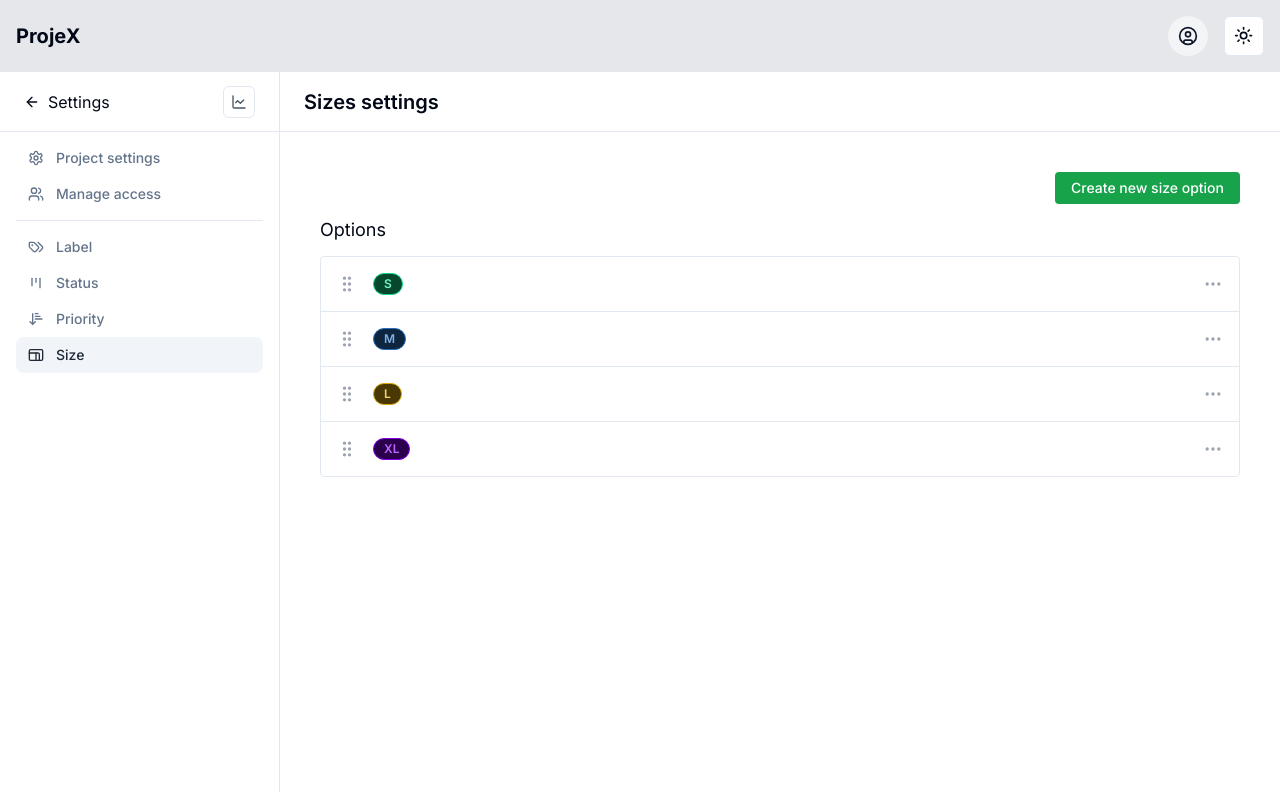
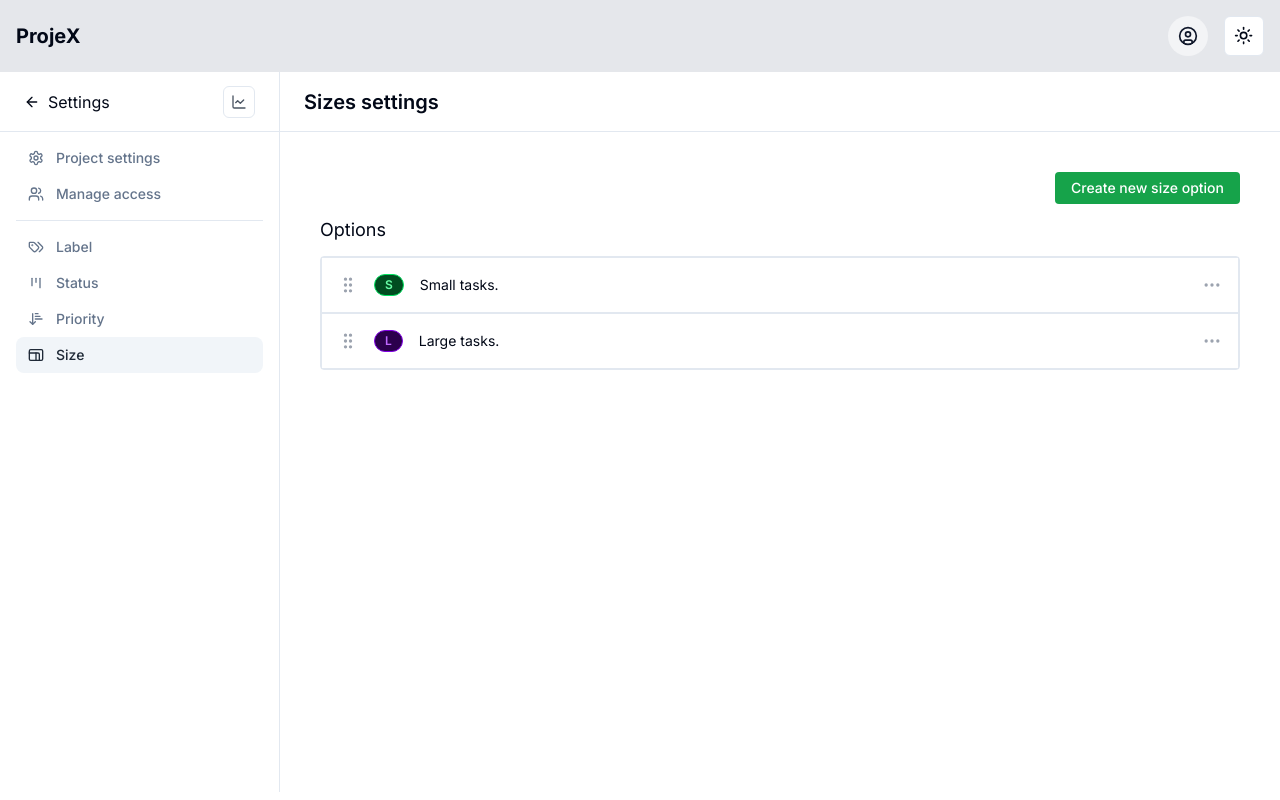
Before and after one commit to mikias-wondim/hive-project-management-nextjs, a Next.js app: page /projects/1/settings/sizes in a window 1280 px wide. Built offline with nearby package versions, Linux system fonts and the light colour scheme.

Commit message:
refactor WIP

```diff
--- a/app/new-project/CreateProjectModal.tsx
+++ b/app/new-project/CreateProjectModal.tsx
@@ -127,7 +127,7 @@ export const CreateProjectModal = ({ projectDetails }: Props) => {
   };
 
   return (
-    <Dialog open={isModalOpen} onOpenChange={(open) => !open && closeModal}>
+    <Dialog open={isModalOpen} onOpenChange={(open) => !open && closeModal()}>
       <DialogTrigger
         onClick={openModal}
         className={cn(
@@ -155,6 +155,7 @@ export const CreateProjectModal = ({ projectDetails }: Props) => {
             field="size"
             dbTableName="sizes"
             items={sizes}
+            setItems={setSizes}
             hiddenDescription
             embeddedCreateOptionEle={
               <CreateCustomFieldOptionModal
@@ -173,6 +174,7 @@ export const CreateProjectModal = ({ projectDetails }: Props) => {
             field="priority"
             dbTableName="priorities"
             items={priorities}
+            setItems={setPriorities}
             hiddenDescription
             embeddedCreateOptionEle={
               <CreateCustomFieldOptionModal
@@ -191,6 +193,7 @@ export const CreateProjectModal = ({ projectDetails }: Props) => {
             field="status"
             dbTableName="statuses"
             items={statuses}
+            setItems={setStatuses}
             hiddenDescription
             embeddedCreateOptionEle={
               <CreateCustomFieldOptionModal
--- /dev/null
+++ b/app/projects/[projectId]/settings/priorities/Priorities.tsx
@@ -0,0 +1,53 @@
+'use client';
+import { primaryBtnStyles } from '@/app/commonStyles';
+import { CreateCustomFieldOptionModal } from '@/components/CreateCustomFieldOptionModal';
+import { CustomFieldOptions } from '@/components/CustomFieldOptions';
+import { Button } from '@/components/ui/button';
+import { cn, compareArrays } from '@/lib/utils';
+import React, { useState } from 'react';
+import { v4 as uid } from 'uuid';
+
+interface Props {
+  items: ICustomFieldData[];
+}
+
+export const Priorities = ({ items }: Props) => {
+  const [priorities, setPriorities] = useState(items);
+
+  const comparisonResults = compareArrays(items, priorities);
+
+  const handleSaveData = () => {
+    console.log('save data', priorities);
+  };
+
+  return (
+    <div>
+      <div className="flex justify-end mb-2">
+        <CreateCustomFieldOptionModal
+          title="Create new priority"
+          triggerLabel="Create new priority option"
+          handleSubmit={(data) =>
+            setPriorities((items) => [...items, { id: uid(), ...data }])
+          }
+        />
+      </div>
+
+      <CustomFieldOptions
+        field="priority"
+        dbTableName="priorities"
+        items={priorities}
+        setItems={setPriorities}
+      />
+
+      <div className="flex justify-end py-4">
+        <Button
+          onClick={handleSaveData}
+          className={cn(primaryBtnStyles)}
+          disabled={!comparisonResults.isChanged}
+        >
+          Save changes
+        </Button>
+      </div>
+    </div>
+  );
+};
--- a/app/projects/[projectId]/settings/priorities/page.tsx
+++ b/app/projects/[projectId]/settings/priorities/page.tsx
@@ -1,43 +1,11 @@
-import { CustomFieldOptions } from '@/components/CustomFieldOptions';
+import { priorities } from '@/mock-data';
 import { SettingsLayout } from '../SettingsLayout';
-import { CreateNewPriority } from './CreateNewPriority';
-
-const items = [
-  {
-    id: 'p-0',
-    label: 'P0',
-    description: '',
-    color: 'hsl(156, 87%, 36%)',
-  },
-  {
-    id: 'p-1',
-    label: 'P1',
-    description: '',
-    color: 'hsl(212, 66%, 50%)',
-  },
-  {
-    id: 'p-2',
-    label: 'P2',
-    description: '',
-    color: 'hsl(45, 90%, 54%)',
-  },
-  {
-    id: 'p-3',
-    label: 'P3',
-    description: '',
-    color: 'hsl(274, 100%, 76%)',
-  },
-];
+import { Priorities } from './Priorities';
 
 const PrioritiesPage = () => {
   return (
     <SettingsLayout title="Priorities settings">
-      <CreateNewPriority />
-      <CustomFieldOptions
-        field="priority"
-        dbTableName="priorities"
-        items={items}
-      />
+      <Priorities items={priorities} />
     </SettingsLayout>
   );
 };
--- /dev/null
+++ b/app/projects/[projectId]/settings/sizes/Options.tsx
@@ -0,0 +1,22 @@
+'use client';
+import { CustomFieldOptions } from '@/components/CustomFieldOptions';
+import React, { useState } from 'react';
+
+interface Props {
+  items: ICustomFieldData[];
+}
+
+export const Options = ({ items }: Props) => {
+  const [sizes, setSizes] = useState(items);
+
+  return (
+    <div>
+      <CustomFieldOptions
+        field="size"
+        dbTableName="sizes"
+        items={sizes}
+        setItems={setSizes}
+      />
+    </div>
+  );
+};
--- a/app/projects/[projectId]/settings/sizes/page.tsx
+++ b/app/projects/[projectId]/settings/sizes/page.tsx
@@ -1,39 +1,14 @@
 import { CustomFieldOptions } from '@/components/CustomFieldOptions';
 import { SettingsLayout } from '../SettingsLayout';
 import { CreateNewSize } from './CreateNewSize';
-
-const sizes = [
-  {
-    id: 'small',
-    label: 'S',
-    description: '',
-    color: 'hsl(156, 87%, 36%)',
-  },
-  {
-    id: 'medium',
-    label: 'M',
-    description: '',
-    color: 'hsl(212, 66%, 50%)',
-  },
-  {
-    id: 'large',
-    label: 'L',
-    description: '',
-    color: 'hsl(45, 90%, 54%)',
-  },
-  {
-    id: 'extra-large',
-    label: 'XL',
-    description: '',
-    color: 'hsl(274, 100%, 76%)',
-  },
-];
+import { Options } from './Options';
+import { sizes } from '@/mock-data';
 
 const SizesPage = () => {
   return (
     <SettingsLayout title="Sizes settings">
       <CreateNewSize />
-      <CustomFieldOptions field="size" dbTableName="sizes" items={sizes} />
+      <Options items={sizes} />
     </SettingsLayout>
   );
 };
--- /dev/null
+++ b/app/projects/[projectId]/settings/statuses/Options.tsx
@@ -0,0 +1,22 @@
+'use client';
+import { CustomFieldOptions } from '@/components/CustomFieldOptions';
+import React, { useState } from 'react';
+
+interface Props {
+  items: ICustomFieldData[];
+}
+
+export const Options = ({ items }: Props) => {
+  const [statuses, setStatuses] = useState(items);
+
+  return (
+    <div>
+      <CustomFieldOptions
+        field="status"
+        dbTableName="statuses"
+        items={statuses}
+        setItems={setStatuses}
+      />
+    </div>
+  );
+};
--- a/components/CustomFieldOptions.tsx
+++ b/components/CustomFieldOptions.tsx
@@ -6,13 +6,26 @@ import {
   DialogHeader,
   DialogTitle,
 } from '@/components/ui/dialog';
-import { Separator } from '@/components/ui/separator';
 import { grayFieldColor } from '@/consts/colors';
 import { useModalDialog } from '@/hooks/useModalDialog';
 import { cn } from '@/lib/utils';
+import { closestCenter, DndContext, DragEndEvent } from '@dnd-kit/core';
+import {
+  arrayMove,
+  SortableContext,
+  useSortable,
+  verticalListSortingStrategy,
+} from '@dnd-kit/sortable';
+import { CSS } from '@dnd-kit/utilities';
 import { Ellipsis, GripVertical } from 'lucide-react';
 import { usePathname, useRouter, useSearchParams } from 'next/navigation';
-import { ReactNode, useEffect, useState } from 'react';
+import {
+  Dispatch,
+  ReactNode,
+  SetStateAction,
+  useEffect,
+  useState,
+} from 'react';
 import { CustomFieldTagRenderer } from './CustomFieldTagRenderer';
 import { CustomOptionForm } from './CustomOptionForm';
 import { Button } from './ui/button';
@@ -29,8 +42,8 @@ interface Props {
   title?: string;
   items: ICustomFieldData[];
   hiddenDescription?: boolean;
+  setItems?: Dispatch<SetStateAction<ICustomFieldData[]>>;
   embeddedCreateOptionEle?: ReactNode;
-  deleteLocalItem?: (id: string) => void;
 }
 
 export const CustomFieldOptions = ({
@@ -39,8 +52,8 @@ export const CustomFieldOptions = ({
   items,
   title,
   hiddenDescription,
+  setItems,
   embeddedCreateOptionEle,
-  deleteLocalItem,
 }: Props) => {
   const searchParams = useSearchParams();
   const pathname = usePathname();
@@ -48,19 +61,16 @@ export const CustomFieldOptions = ({
   const { isModalOpen, openModal, closeModal } = useModalDialog();
   const [optionId, setOptionId] = useState<string | undefined>(undefined);
 
-  const handleUpdateOption = (item: ICustomFieldData) => {
-    console.log('update', dbTableName, 'with', item);
-    closeModal();
-    setOptionId(undefined);
-  };
+  const onDragEnd = (event: DragEndEvent) => {
+    const { active, over } = event;
 
-  const handleDeleteOption = (id: string) => {
-    console.log(dbTableName, id);
-  };
+    if (active.id !== over?.id) {
+      setItems?.((prevItems) => {
+        const oldIndex = items.findIndex((item) => item.id === active.id);
+        const newIndex = items.findIndex((item) => item.id === over?.id);
 
-  const handleDeleteLocalItem = (id: string) => {
-    if (typeof deleteLocalItem === 'function') {
-      deleteLocalItem(id);
+        return arrayMove(items, oldIndex, newIndex);
+      });
     }
   };
 
@@ -91,11 +101,96 @@ export const CustomFieldOptions = ({
             {embeddedCreateOptionEle}
           </div>
           <div className="border rounded-sm">
+            <DndContext
+              collisionDetection={closestCenter}
+              onDragEnd={onDragEnd}
+            >
+              <SortableContext
+                items={items}
+                strategy={verticalListSortingStrategy}
+              >
                 {items.map((item, i) => (
-              <div key={item.id}>
+                  <DropContainer
+                    key={item.id}
+                    field={field}
+                    dbTableName={dbTableName}
+                    item={item}
+                    optionId={optionId}
+                    hiddenDescription={hiddenDescription}
+                    closeModal={closeModal}
+                    openModal={openModal}
+                    setOptionId={setOptionId}
+                    deleteItem={(id) =>
+                      setItems?.(items.filter((option) => id !== option.id))
+                    }
+                  />
+                ))}
+              </SortableContext>
+            </DndContext>
+          </div>
+        </div>
+      </Dialog>
+    </>
+  );
+};
+
+interface DropContainerProps {
+  field: string;
+  dbTableName: CustomFieldDBTableName;
+  item: ICustomFieldData;
+  hiddenDescription?: boolean;
+  optionId: string | undefined;
+  deleteItem?: (id: string) => void;
+  openModal: () => void;
+  closeModal: () => void;
+  setOptionId: Dispatch<SetStateAction<string | undefined>>;
+}
+
+const DropContainer = ({
+  field,
+  dbTableName,
+  item,
+  optionId,
+  hiddenDescription,
+  closeModal,
+  openModal,
+  setOptionId,
+  deleteItem,
+}: DropContainerProps) => {
+  const pathname = usePathname();
+  const router = useRouter();
+  const { attributes, listeners, setNodeRef, transform, transition } =
+    useSortable({
+      id: item.id,
+    });
+  const style = {
+    transform: CSS.Translate.toString(transform),
+    transition,
+  };
+
+  const handleUpdateOption = (item: ICustomFieldData) => {
+    console.log('update', dbTableName, 'with', item);
+    closeModal();
+    setOptionId(undefined);
+  };
+
+  const handleDeleteItem = (id: string) => {
+    if (typeof deleteItem === 'function') {
+      deleteItem(id);
+    }
+  };
+
+  return (
+    <div
+      ref={setNodeRef}
+      style={style}
+      className="border bg-white dark:bg-slate-950"
+    >
       <div className="flex justify-between items-center p-4">
         <div className="flex gap-4 items-center">
+          <span {...listeners} {...attributes}>
             <GripVertical className="w-5 h-5 text-gray-400 dark:text-gray-600 cursor-grabbing" />
+          </span>
           <CustomFieldTagRenderer
             color={item.color || grayFieldColor}
             label={item.label || ''}
@@ -121,19 +216,12 @@ export const CustomFieldOptions = ({
             >
               <span>Edit</span>
             </DropdownMenuItem>
-                      <DropdownMenuItem
-                        onClick={() =>
-                          deleteLocalItem
-                            ? handleDeleteLocalItem(item.id)
-                            : handleDeleteOption(item.id)
-                        }
-                      >
+            <DropdownMenuItem onClick={() => handleDeleteItem(item.id)}>
               Delete
             </DropdownMenuItem>
           </DropdownMenuContent>
         </DropdownMenu>
       </div>
-                {i < items.length - 1 && <Separator />}
 
       {item.id === optionId && (
         <DialogContent className="max-w-96 max-h-[100vh] overflow-y-auto">
@@ -145,9 +233,7 @@ export const CustomFieldOptions = ({
             color={item.color}
             description={item.description}
             label={item.label}
-                      onSubmit={(data) =>
-                        handleUpdateOption({ ...data, id: '' })
-                      }
+            onSubmit={(data) => handleUpdateOption({ ...data, id: '' })}
             submitBtnLabel="Update option"
             cancelButton={
               <Button
@@ -164,10 +250,5 @@ export const CustomFieldOptions = ({
         </DialogContent>
       )}
     </div>
-            ))}
-          </div>
-        </div>
-      </Dialog>
-    </>
   );
 };
--- a/components/Header.tsx
+++ b/components/Header.tsx
@@ -1,11 +1,14 @@
 import React from 'react';
 import { ThemeToggle } from './ThemeToggle';
 import { UserMenu } from './UserMenu';
+import Link from 'next/link';
 
 export const Header = () => {
   return (
     <header className=" flex justify-between items-center p-4 bg-gray-200 dark:bg-gray-800">
-      <h1 className="text-xl font-bold">ProjeX</h1>
+      <Link href="/">
+        <h1 className="text-xl font-bold">ProjeX</h1>
+      </Link>
 
       <div className="flex items-center space-x-4">
         <UserMenu />
--- a/mock-data.ts
+++ b/mock-data.ts
@@ -148,7 +148,7 @@ export const priorities: IPriority[] = [
     id: 'priority-1',
     label: 'P0',
     description: 'Low priority tasks.',
-    color: 'blue',
+    color: 'hsl(212, 66%, 50%)',
     created_at: new Date('2023-01-05T00:00:00Z'),
     updated_at: new Date('2023-01-06T00:00:00Z'),
     project_id: 'project-1',
@@ -157,7 +157,7 @@ export const priorities: IPriority[] = [
     id: 'priority-2',
     label: 'P1',
     description: 'High priority tasks.',
-    color: 'red',
+    color: 'hsl(353, 65%, 53%)',
     created_at: new Date('2023-01-05T00:00:00Z'),
     updated_at: new Date('2023-01-06T00:00:00Z'),
     project_id: 'project-1',
@@ -169,7 +169,7 @@ export const sizes: ISize[] = [
     id: 'size-1',
     label: 'S',
     description: 'Small tasks.',
-    color: 'green',
+    color: 'hsl(145, 98%, 29%)',
     created_at: new Date('2023-01-05T00:00:00Z'),
     updated_at: new Date('2023-01-06T00:00:00Z'),
     project_id: 'project-1',
@@ -178,7 +178,7 @@ export const sizes: ISize[] = [
     id: 'size-2',
     label: 'L',
     description: 'Large tasks.',
-    color: 'purple',
+    color: 'hsl(274, 100%, 76%)',
     created_at: new Date('2023-01-05T00:00:00Z'),
     updated_at: new Date('2023-01-06T00:00:00Z'),
     project_id: 'project-1',
```
Also changed, not shown: app/projects/[projectId]/settings/statuses/page.tsx (+2 -5 lines), components/CreateCustomFieldOptionModal.tsx (+6 -19 lines), lib/utils.ts (+34 -0 lines). Lines whose indentation alone changed are shown as unchanged.
